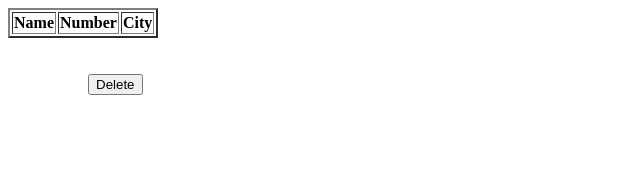
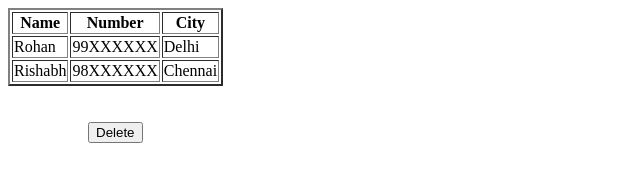
Before and after one commit to Swat0026/jQuery-handson, a plain HTML site: page index.html in a window 1280 px wide. Both pictures are taken after a click on the button "Delete". Shown: the whole page, without its empty margins (0-640 px from the left). Drawn offline with nearby package versions, Linux system fonts and the light colour scheme.

Commit message:
delete specific table row

```diff
--- a/index.html
+++ b/index.html
@@ -15,22 +15,22 @@
         </select> -->
         <!-- <input type="text" id="ipbox"> <br> <br> -->
          <table border="2px" class="tab">
-             <tr >
+             <tr id="1" >
                  <th>Name</th>
                  <th>Number</th>
                  <th>City</th>
              </tr>
-             <tr >
+             <tr  id="2">
                  <td>Rohan</td>
                  <td>99XXXXXX</td>
                  <td>Delhi</td>
              </tr>
-             <tr >
+             <tr  id="3">
                  <td>Sagar</td>
                  <td>90XXXXXX</td>
                  <TD>Mumbai</TD>
              </tr>
-             <tr >
+             <tr id="4">
                  <td>Rishabh</td>
                  <td>98XXXXXX</td>
                  <td>Chennai</td>
@@ -49,7 +49,8 @@
             //    var opt=$("<option />")
             //    opt.html($("#ipbox").val());
             //    $("#dropdown").append(opt);
-            $(".tab").find("tr:gt(0)").remove();
+            // $(".tab").find("tr:gt(0)").remove();
+            $("#3").remove();
 
 
 
```
